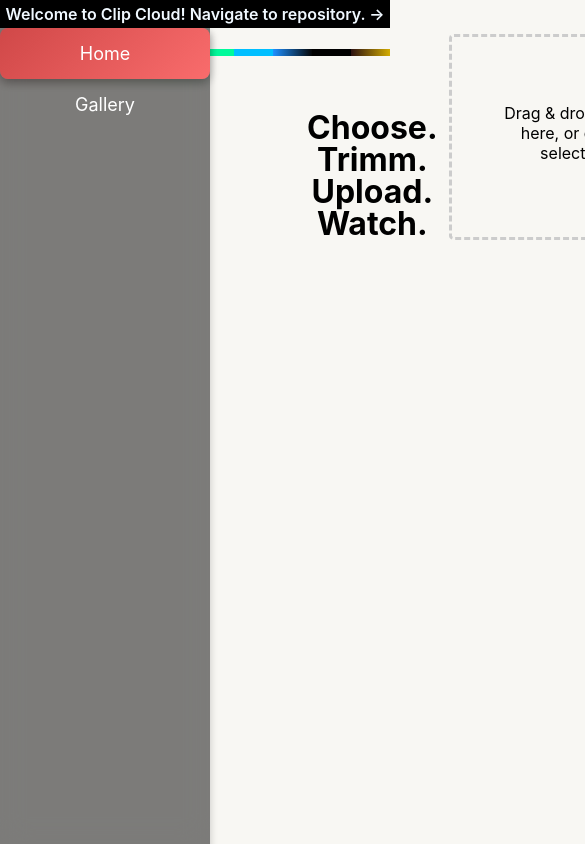
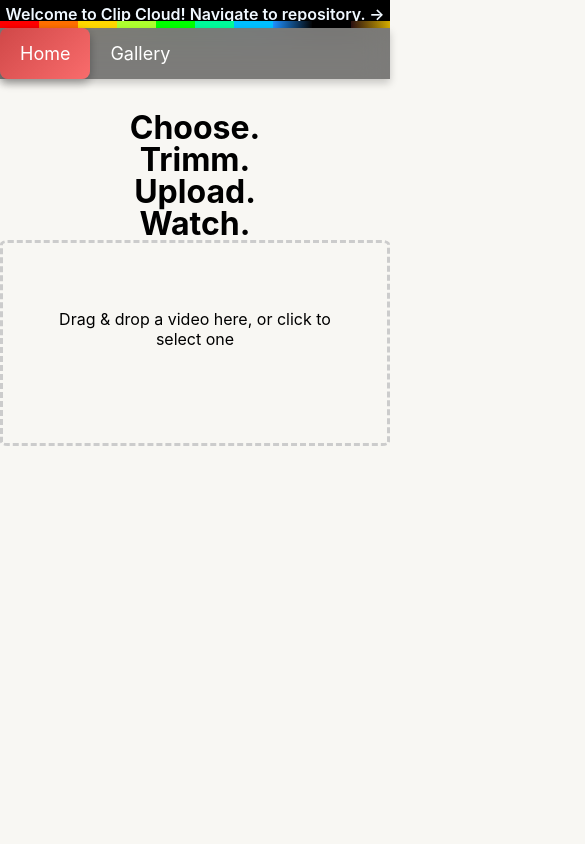
Before and after one commit to clip-cloud/app-client, a React (Create React App) app: page / in a window 390 px wide. Shown: the top 844 px of the page, 585 px wide, since content can reach past the window. Built offline with nearby package versions, Linux system fonts and the light colour scheme.

Commit message:
Fixes some styles issue, make it look better on small screens

```diff
--- a/src/App.css
+++ b/src/App.css
@@ -4,6 +4,7 @@
 }
 
 .header {
+  position: relative;
   background-color: black;
   padding: 1%;
 
@@ -14,9 +15,9 @@
   content: " ";
   width: 100%;
   height: 0.8vh;
-  top: 5.8vh;
   left: 0;
   bottom: 0%;
+
   background-image: linear-gradient(90deg,
       #FF0000 0%,
       #FF0000 10%,
@@ -37,9 +38,7 @@
       #000000 80%,
       #000000 90%,
       #2c1111 90%,
-      #d3ac00 100%
-
-    );
+      #d3ac00 100%);
 }
 
 .sticky_header {
--- a/src/components/navbar/navbar.css
+++ b/src/components/navbar/navbar.css
@@ -9,6 +9,7 @@
   box-shadow: 0 4px 8px rgba(0, 0, 0, 0.2);
   z-index: 1;
 }
+
 
 .navbar ul {
   margin: 0;
@@ -56,3 +57,32 @@
 .navbar li:hover::before {
   width: 100%;
 }
+
+@media (max-width: 1000px) {
+  .navbar {
+    position: fixed;
+    display: flex;
+    flex-direction: row;
+    width: 100%;
+    height: fit-content;
+    background: rgba(0, 0, 0, 0.5);
+    backdrop-filter: blur(15px);
+    box-shadow: 0 4px 8px rgba(0, 0, 0, 0.2);
+    z-index: 1;
+  }
+
+  .navbar ul {
+    margin: 0;
+    padding: 0;
+    list-style: none;
+    display: flex;
+    flex-direction: row;
+    justify-content: center;
+    align-items: center;
+
+  }
+
+  /* .navbar ul li {
+    margin-right: 20px;
+  } */
+}
--- a/src/components/routes/gallery/gallery.css
+++ b/src/components/routes/gallery/gallery.css
@@ -62,6 +62,7 @@
 .profile_button:active {
     background-color: #003d7a;
 }
+
 .empty_gallery {
     display: block;
     text-align: center;
@@ -71,3 +72,11 @@
     margin: 0%;
     margin-top: 20vh;
 }
+
+
+@media (max-width: 1000px) {
+    .gallery_header {
+        text-align: center;
+        margin-top: 50px;
+    }
+}
--- a/src/components/routes/home/home.css
+++ b/src/components/routes/home/home.css
@@ -37,9 +37,38 @@
     }
 }
 
+@media (width: 1000px) {
+    .homepage_title {
+        font-size: 2em;
+        text-align: center;
+    }
+
+    .home_page {
+        /* position: relative; */
+
+        /* margin-top: 10vh; */
+        margin-left: 5vh;
+        /* display: flex; */
+
+        width: fit-content;
+    }
+
+}
+
+
 @media (max-width: 1000px) {
     .homepage_title {
         font-size: 2em;
         text-align: center;
     }
+
+    .home_page {
+        /* position: relative; */
+
+        /* margin-top: 10vh; */
+        margin-left: 0;
+        display: grid;
+
+        width: fit-content;
+    }
 }
--- a/src/components/uploadFile/uploadFile.css
+++ b/src/components/uploadFile/uploadFile.css
@@ -144,3 +144,19 @@
         transform: rotate(360deg);
     }
 }
+
+@media (max-width: 1000px) {
+    .drop_zone {
+        position: relative;
+        border: 3px dashed #ccc;
+        cursor: pointer;
+        padding: 50px;
+        border-radius: 2%;
+
+        height: 100px;
+        width: fit-content;
+
+        bottom: 0;
+    }
+
+}
```
